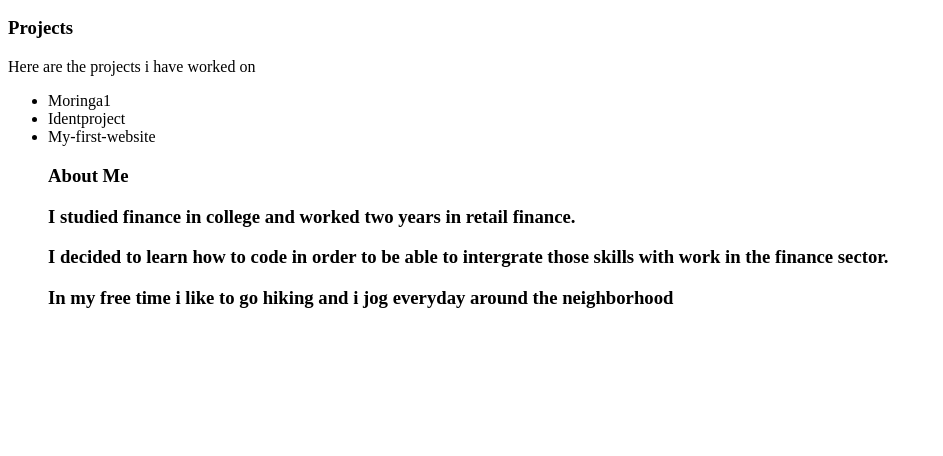
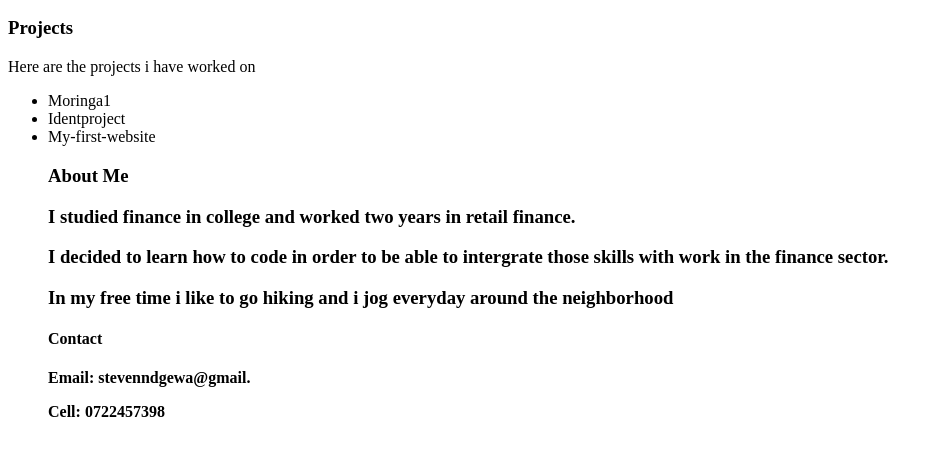
Before and after one commit to StevenNdegwa/Portfolio, a plain HTML site: page portfolio.html in a window 1280 px wide. Shown: the part 96-552 px from the top of the page, without its empty margins (0-943 px from the left). Drawn offline with Linux system fonts and the light colour scheme.

Commit message:
added contact

```diff
--- a/portfolio.html
+++ b/portfolio.html
@@ -15,3 +15,6 @@
           <p>I studied finance in college and worked two years in retail finance.</p>
           <p>I decided to learn how to code in order to be able to intergrate those skills with work in the finance sector.</p>
           <p>In my free time i like to go hiking and i jog everyday around the neighborhood</p>
+        <h4>Contact<h4>
+          <p>Email: stevenndgewa@gmail.</p>
+          <p>Cell: 0722457398</p>
```
